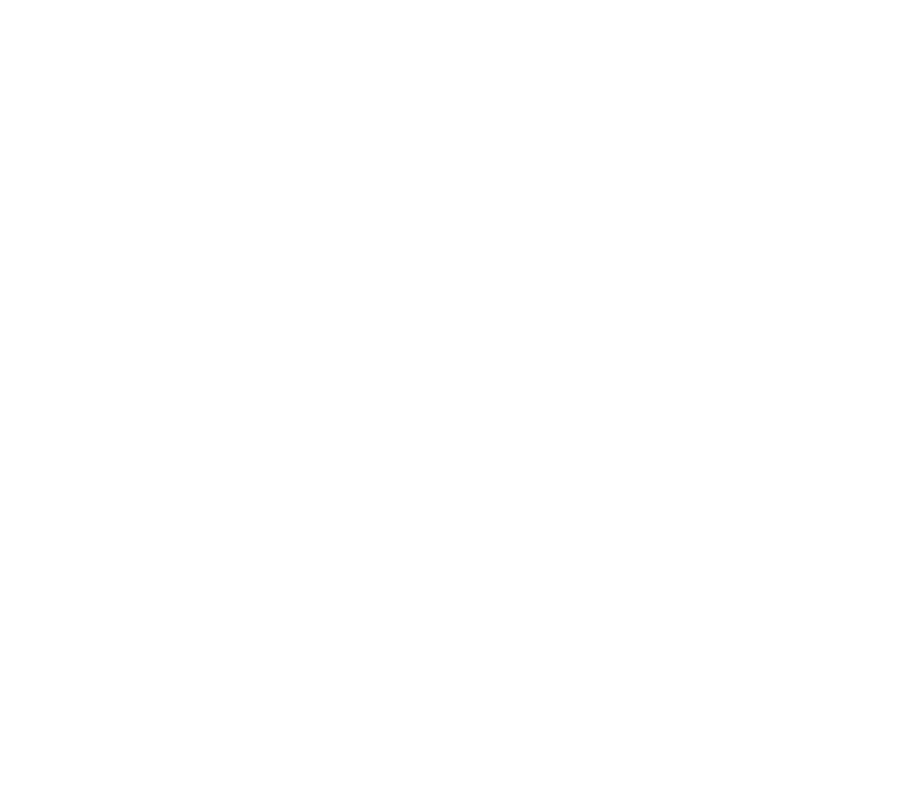
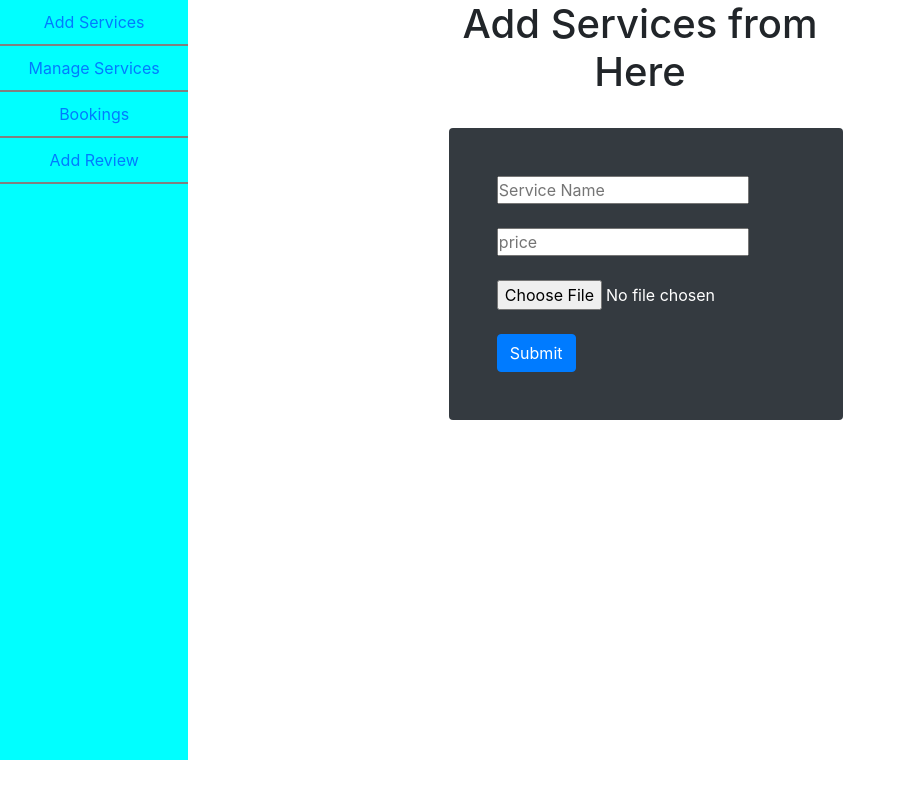
Before and after one commit to hasansiam45/maid-service-client, a React (Create React App) app: page /addServices in a window 1280 px wide. Shown: the whole page, without its empty margins (0-906 px from the left). Built offline with nearby package versions, Linux system fonts and the light colour scheme.

Commit message:
Add services done with server data in home page

```diff
--- a/package.json
+++ b/package.json
@@ -6,8 +6,10 @@
     "@testing-library/jest-dom": "^5.11.10",
     "@testing-library/react": "^11.2.6",
     "@testing-library/user-event": "^12.8.3",
+    "axios": "^0.21.1",
     "react": "^17.0.2",
     "react-dom": "^17.0.2",
+    "react-hook-form": "^7.1.1",
     "react-router-dom": "^5.2.0",
     "react-scripts": "4.0.3",
     "web-vitals": "^1.1.1"
--- a/src/App.js
+++ b/src/App.js
@@ -7,6 +7,8 @@ import {
   Link
 } from "react-router-dom";
 import Home from './components/Home/Home/Home';
+import Dashboard from './components/Dashboard/Dashboard/Dashboard';
+import AddServices from './components/Dashboard/AddServices/AddServices';
 function App() {
   return (
     <div className="App">
@@ -16,7 +18,15 @@ function App() {
 
         <Route exact path="/">
           <Home></Home>
-        </Route>
+          </Route>
+
+        <Route path="/dashboard">
+          <Dashboard></Dashboard>
+          </Route>
+
+          <Route path="/addServices">
+          <AddServices></AddServices>
+          </Route>
 
       </Switch>
 
--- /dev/null
+++ b/src/components/Dashboard/AddServices/AddServices.js
@@ -0,0 +1,75 @@
+import axios from 'axios';
+import React from 'react';
+import { useState } from 'react';
+import { useForm } from "react-hook-form";
+import Sidebar from '../Sidebar/Sidebar';
+const AddServices = () => {
+ const { register, handleSubmit, watch, formState: { errors } } = useForm();
+    const [imgUrl, setImgUrl] = useState(null);
+
+    const onSubmit = data => {
+        const serviceData = {
+            service: data.name,
+            imgUrl: imgUrl,
+            price: data.price
+        }
+        console.log(serviceData)
+        const url = `http://localhost:5000/addServices`
+
+        fetch(url, {
+                method: 'POST',
+                headers: {
+                    'content-type': 'application/json'
+                },
+                body: JSON.stringify(serviceData)
+            })
+            .then(res => console.log(res))
+    };
+
+
+        const handleImgUpload = event => {
+
+            const imgData = new FormData();
+            imgData.set('key', '8af7b1eaf9d4b037ca9aea2a02ce844f')
+            imgData.append('image', event.target.files[0])
+
+            axios.post('https://api.imgbb.com/1/upload', imgData)
+                .then(function (response) {
+                    setImgUrl(response.data.data.display_url);
+                })
+                .catch(function (error) {
+                    console.log(error);
+                });
+
+        }
+
+    return (
+        <div className="row">
+            <div className="col-md-2">
+                <Sidebar></Sidebar>
+            </div>
+
+            <div className="col-md-2">
+            </div>
+            <div className="col-md-4">
+                   <h1 className="text-center">Add Services from Here</h1> <br/>
+                <form className="bg-dark p-5 text-white rounded" style={{marginLeft: '3%'}} onSubmit={handleSubmit(onSubmit)}>
+
+                <input placeholder="Service Name" {...register("name")}  /> <br/> <br/>
+
+                <input placeholder="price" {...register("price")} /> <br/> <br/>
+
+                <input name="image" type="file" onChange={handleImgUpload} /> <br/> <br/>
+
+
+                <input className="btn btn-primary" type="submit" />
+
+                </form>
+            </div>
+
+            <div className="col-md-4"></div>
+        </div>
+    );
+}
+
+export default AddServices;
--- /dev/null
+++ b/src/components/Dashboard/Dashboard/Dashboard.js
@@ -0,0 +1,13 @@
+import React from 'react';
+import Sidebar from '../Sidebar/Sidebar';
+const Dashboard = () => {
+    return (
+        <div className="row">
+            <div className="col-md-2">
+             <Sidebar></Sidebar>
+            </div>
+        </div>
+    );
+}
+
+export default Dashboard;
--- /dev/null
+++ b/src/components/Dashboard/Sidebar/Sidebar.css
@@ -0,0 +1,12 @@
+.dashboard-sidebar{
+ height: 95vh;
+ background-color: cyan;
+ text-align: center;
+}
+.dashboard-sidebar ul{
+ list-style: none;
+}
+.dashboard-sidebar ul li{
+ border-bottom: 2px solid gray;
+ padding: 10px;
+}
--- /dev/null
+++ b/src/components/Dashboard/Sidebar/Sidebar.js
@@ -0,0 +1,27 @@
+import React from 'react';
+import {
+    Link
+} from "react-router-dom";
+import './Sidebar.css';
+const Sidebar = () => {
+    return (
+        <div className="dashboard-sidebar">
+            <ul>
+                <li>
+                  <Link to="/addServices">Add Services</Link>
+                </li>
+                <li>
+                  <Link to="/addServices">Manage Services</Link>
+                </li>
+                <li>
+                  <Link to="/addServices">Bookings</Link>
+                </li>
+                <li>
+                  <Link to="/addServices">Add Review</Link>
+                </li>
+            </ul>
+        </div>
+    );
+}
+
+export default Sidebar;
--- a/src/components/Home/Navbar/Navbar.css
+++ b/src/components/Home/Navbar/Navbar.css
@@ -1,19 +1,19 @@
-ul{
+.main-menu ul {
  margin: 0;
  padding: 0;
 }
 
-nav ul{
+.main-menu nav ul {
 display: flex;
 list-style: none;
 }
 
-nav ul li{
+.main-menu nav ul li{
  margin-right: 20px;
  padding: 20px;
 }
 
-a{
+.main-menu a {
    transition: 0.4s;
    color: #ffffff;
    font-size: 20px;
@@ -22,7 +22,7 @@ a{
    margin: 0 10px;
    text-decoration: none;
 }
-a:hover{
+.main-menu a:hover {
   background-color: #ffffff;
   color: gray;
   padding: 24px 10px;
@@ -31,17 +31,17 @@ a:hover{
 
 /* media query */
 @media(max-width: 768px){
- nav{
+ .main-menu nav {
   float: left;
   display: block;
   background-color: black;
   width: 100%;
  }
- nav ul{
+ .main-menu nav ul {
   display: block;
 
 }
- nav ul li a{
+ .main-menu nav ul li a {
   color: white;
 }
 }
--- a/src/components/Home/Navbar/Navbar.js
+++ b/src/components/Home/Navbar/Navbar.js
@@ -3,7 +3,7 @@ import { Link } from "react-router-dom";
 import './Navbar.css';
 const Navbar = () => {
     return (
-    <div className="bg-dark">
+    <div className="bg-dark main-menu">
         <nav>
            <ul>
             <li className="mr-5">
@@ -21,7 +21,7 @@ const Navbar = () => {
             </li>
 
             <li className="mr-5">
-              <Link to="/users">Dashboard</Link>
+              <Link to="/dashboard">Dashboard</Link>
             </li>
             <li className="mr-5">
               <Link to="/users">Contact</Link>
--- a/src/components/Home/ServiceDetails/ServiceDetails.js
+++ b/src/components/Home/ServiceDetails/ServiceDetails.js
@@ -4,9 +4,9 @@ const ServiceDetails = ({service}) => {
     return (
         <div className="col-md-4">
         <div className="p-5 mb-3 bg-success rounded">
-            <img style={{width: '250px', height: '250px', marginBottom: '30px'}} className="img-fluid" src={service.img} alt=""/>
-            <h3>{service.name}</h3>
-            <h6>{service.price}</h6>
+            <img style={{width: '250px', height: '250px', marginBottom: '30px'}} className="img-fluid" src={service.imgUrl} alt=""/>
+            <h3>{service.service}</h3>
+            <h6>{service.price}$/day</h6>
             <button className="btn btn-warning">Book</button>
             </div>
         </div>
--- a/src/components/Home/Services/Services.js
+++ b/src/components/Home/Services/Services.js
@@ -1,31 +1,23 @@
-import React from 'react';
+import React, {useEffect, useState} from 'react';
 import ServiceDetails from '../ServiceDetails/ServiceDetails';
-import clean from '../../../img/clean.jpg';
-import wash from '../../../img/wash1.jpg';
-import all from '../../../img/all (2).jpg';
 
-const serviceData = [
-    {
-        name: 'Cleaning Home',
-        price: '15$/hour',
-        img: clean
-    },
-      {
-        name: 'Washing Cloth',
-          price: '10$/hour',
-          img: wash
-    },
-    {
-        name: 'All Work',
-        price: '80$/day',
-        img: all
-    }
 
-]
 const Services = () => {
+    const [serviceData, setServiceData] = useState([]);
+
+    useEffect(() => {
+      fetch('http://localhost:5000/services')
+          .then(res => res.json())
+          .then(data => {
+              console.log(data)
+              setServiceData(data)
+
+          })
+
+    },[])
     return (
-        <div className="text-center">
-            <h2 className="m-5">Our Services</h2>
+        <div className="ml-5 mr-5 text-center">
+            <h2 className="mb-5">Our Services</h2>
 
             <div className="row">
                 {
```
Also changed, not shown: 1 other file (tests, documents, lock files or other folders).
